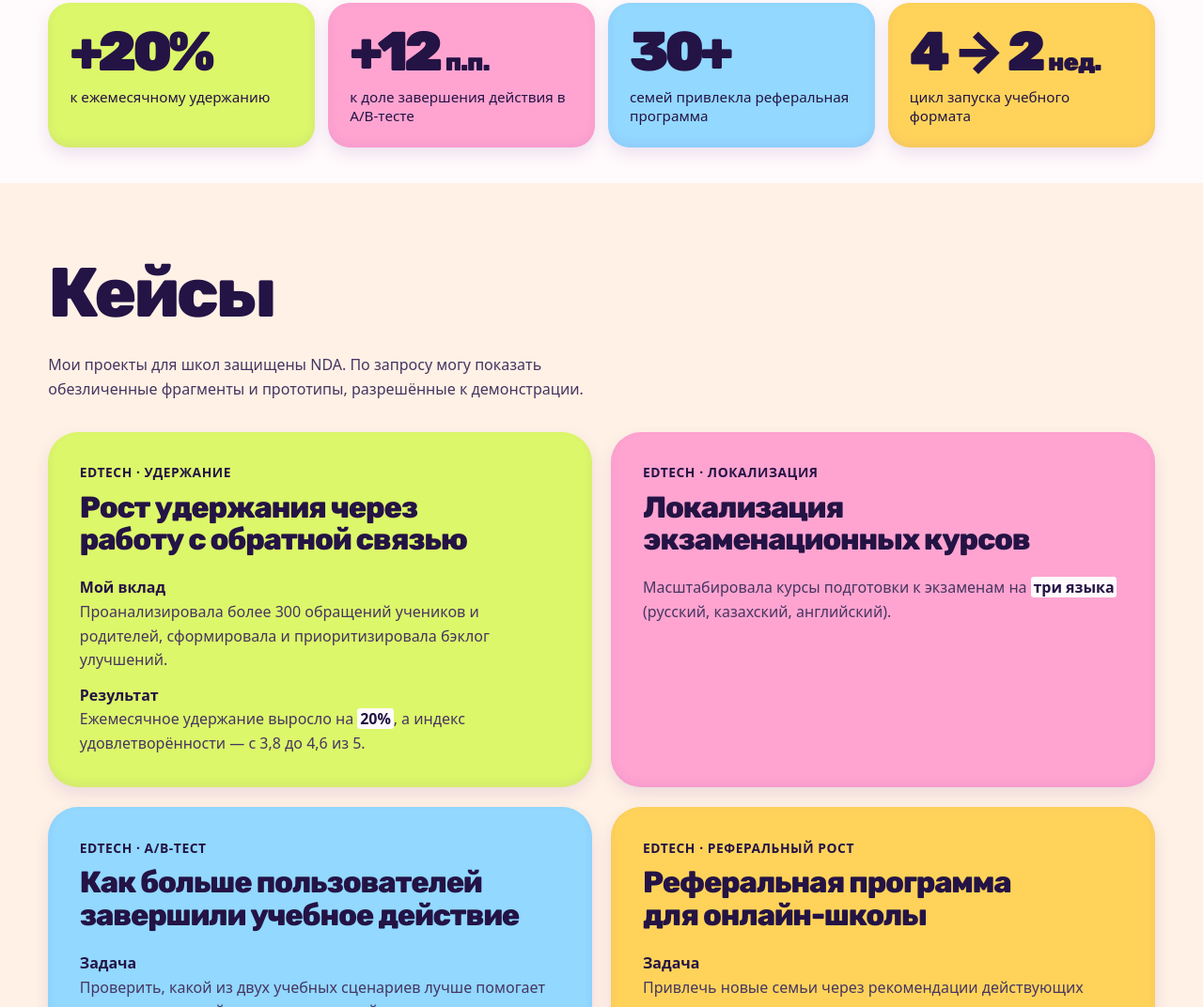
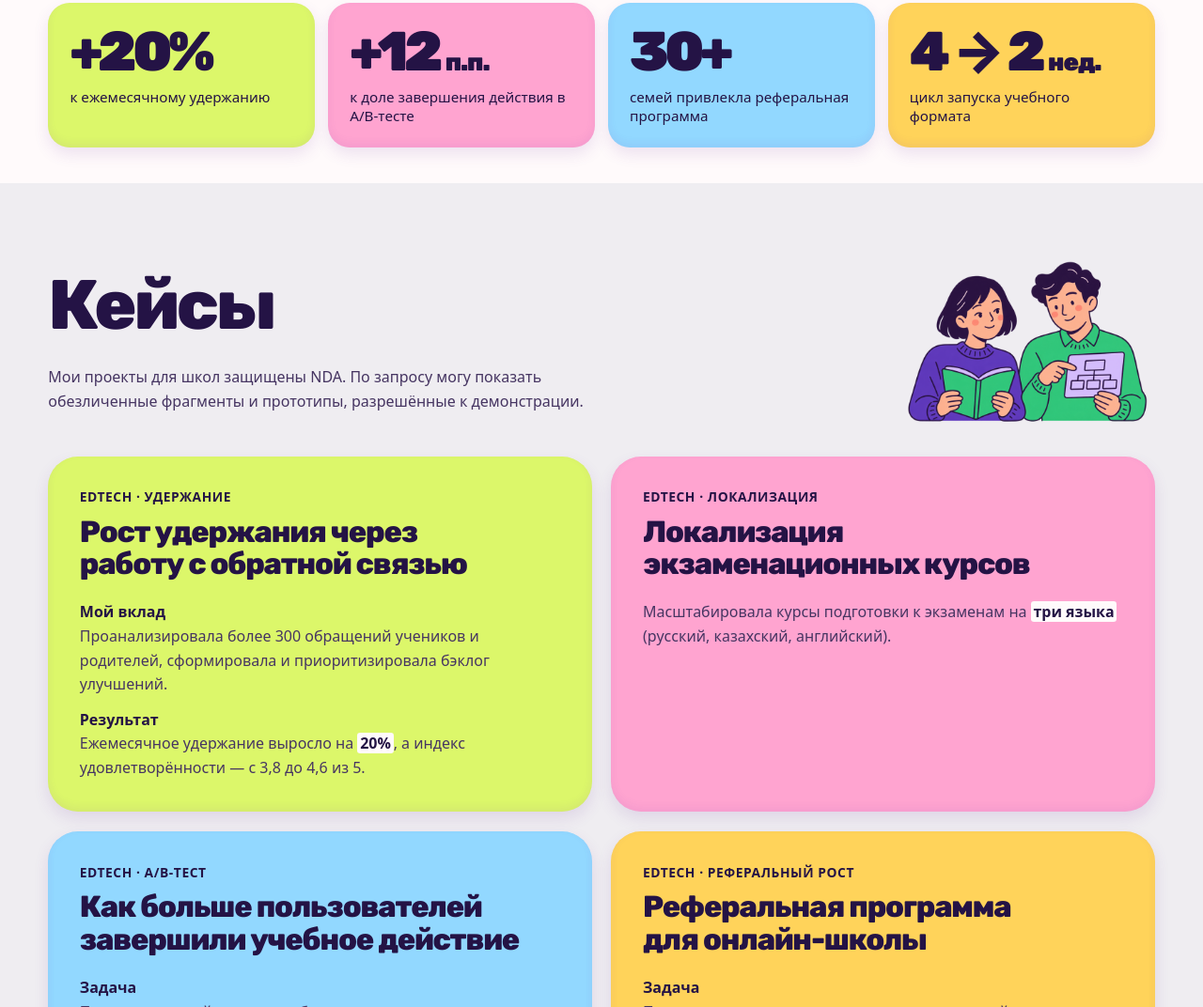
Before and after one commit to LIli-Gimadut/portfolio, a plain HTML site: page index.html in a window 1280 px wide. Shown: the part 715-1787 px from the top of the page at 94% size. Drawn offline with Linux system fonts and the light colour scheme.

Commit message:
Add illustrated case header and contrast for trainer link

```diff
--- a/assets/style.css
+++ b/assets/style.css
@@ -21,7 +21,7 @@
   --ink: #241345;
   --soft-ink: #463562;
   --paper: #fffafb;
-  --cream: #fff1e5;
+  --cases-background: #efedf1;
   --violet: #d7b8ff;
   --cobalt: #512bbd;
   --lime: #dcf76a;
@@ -205,8 +205,16 @@ nav .language:hover { background: var(--lime); text-decoration: none; }
 
 .section { padding-block: clamp(2.7rem, 6vw, 5.2rem); }
 .section h2 { margin-bottom: 1.5rem; }
-#cases { background: var(--cream); }
-.case-note { max-width: 65ch; margin-bottom: 2rem; }
+#cases { background: var(--cases-background); }
+.case-heading {
+  display: grid;
+  grid-template-columns: minmax(0, 1fr) minmax(10rem, 17rem);
+  align-items: center;
+  gap: clamp(1rem, 4vw, 2.5rem);
+  margin-bottom: 2rem;
+}
+.case-note { max-width: 65ch; }
+.case-illustration { display: block; width: 100%; height: auto; }
 .eyebrow {
   color: var(--ink);
   font-size: .865rem;
@@ -259,6 +267,7 @@ nav .language:hover { background: var(--lime); text-decoration: none; }
 .demo-copy h3 + p { margin-top: .85rem; }
 .demo-copy .button { margin-top: 1.2rem; }
 .demo img { display: block; width: 100%; height: auto; }
+#kuratorskaya .button:is(:hover, :focus-visible) { background: var(--cobalt); color: #fff; }
 
 .contact { background: radial-gradient(ellipse at 12% 0%, #8051df, transparent 68%), var(--cobalt); color: #fff; }
 .contact-layout {
@@ -287,6 +296,8 @@ nav .language:hover { background: var(--lime); text-decoration: none; }
 
 @media (max-width: 39rem) {
   .case-grid, .horizontal { grid-template-columns: 1fr; }
+  .case-heading { grid-template-columns: 1fr; }
+  .case-illustration { max-width: 11rem; justify-self: end; }
   .metrics span { font-size: .9rem; }
 }
 
--- a/index.html
+++ b/index.html
@@ -9,7 +9,7 @@
   <meta property="og:type" content="website">
   <title>Лилия Гимадутдинова · Портфолио</title>
   <link rel="alternate" hreflang="en" href="en/">
-  <link rel="stylesheet" href="assets/style.css?v=report">
+  <link rel="stylesheet" href="assets/style.css?v=colleagues">
 </head>
 <body>
   <a class="skip" href="#main">К содержанию</a>
@@ -46,8 +46,13 @@
 
     <section id="cases" class="section" aria-labelledby="results">
       <div class="shell">
-        <h2 id="results">Кейсы</h2>
-        <p class="case-note">Мои проекты для школ защищены NDA. По запросу могу показать обезличенные фрагменты и прототипы, разрешённые к демонстрации.</p>
+        <div class="case-heading">
+          <div>
+            <h2 id="results">Кейсы</h2>
+            <p class="case-note">Мои проекты для школ защищены NDA. По запросу могу показать обезличенные фрагменты и прототипы, разрешённые к демонстрации.</p>
+          </div>
+          <img class="case-illustration" src="assets/case-colleagues.png" alt="" width="750" height="500" loading="lazy">
+        </div>
         <div class="case-grid">
           <article class="case" id="retention">
             <p class="eyebrow">EdTech · Удержание</p>
```
Also changed, not shown: en/index.html (+8 -3 lines), assets/case-colleagues.png (added).
